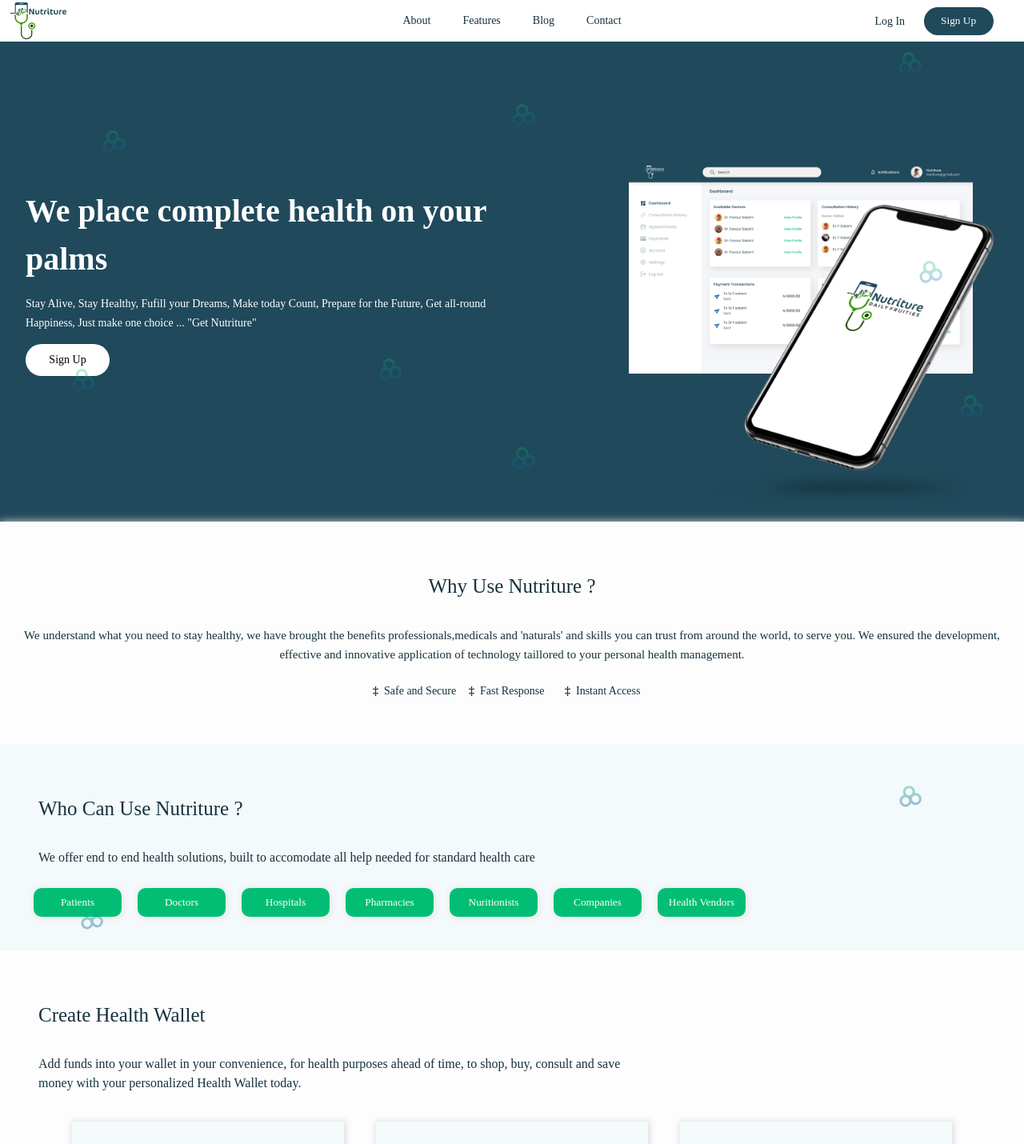
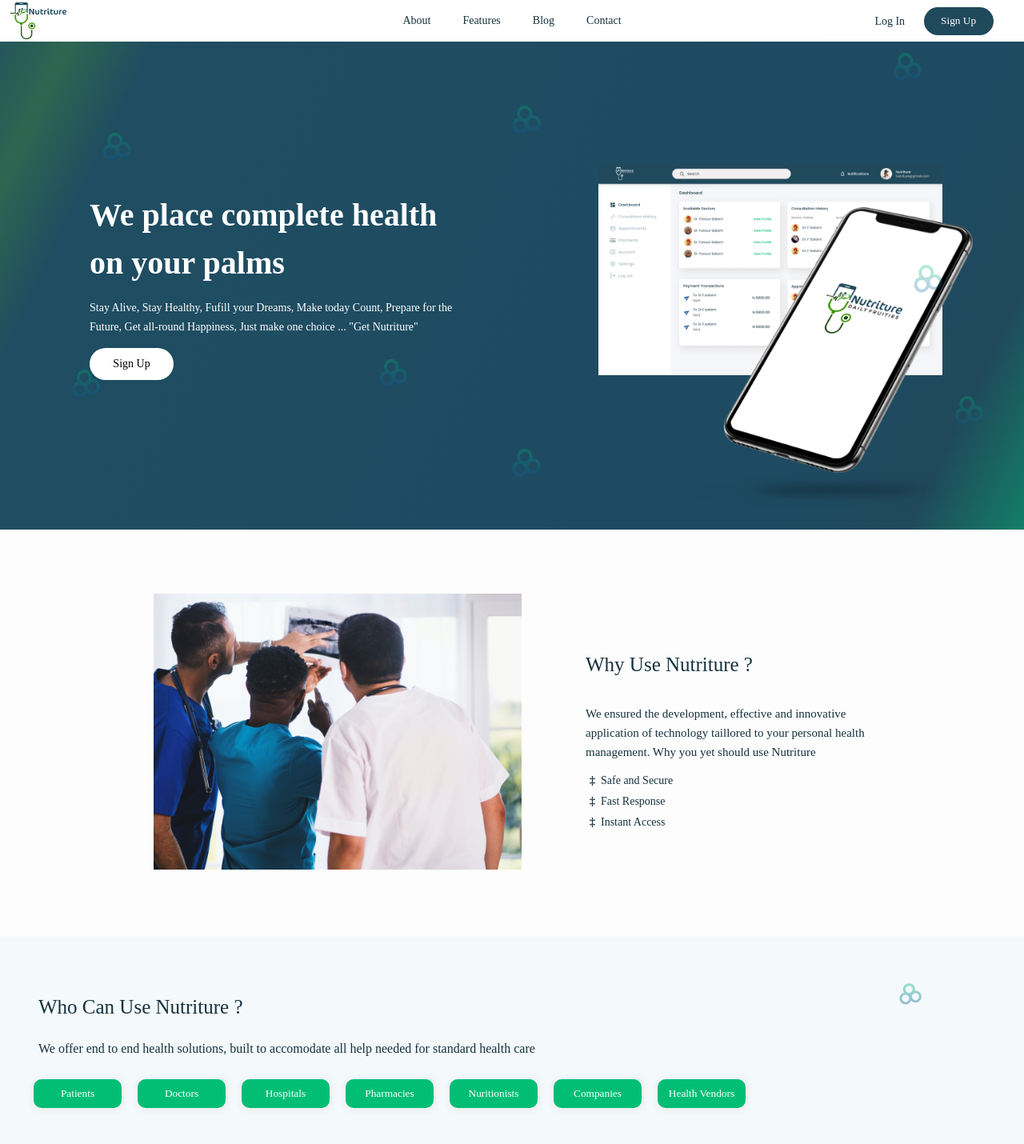
Before and after one commit to miriam-samuels/Nutriture, a React (Create React App) app: page / in a window 1280 px wide. Shown: the top 1430 px of the page at 80% size. Built offline with nearby package versions, Linux system fonts and the light colour scheme.

Commit message:
little changes

```diff
--- a/src/App.css
+++ b/src/App.css
@@ -23,13 +23,14 @@
    */
 #heroBg{
   margin: 0;
-  background-color: #20495B;
+  /* background-color: #20495B; */
+  background: linear-gradient(115.51deg, #1E4B62 -2.19%, #2D6650 6.95%, #1F4D61 13.72%, #1E4B62 66.86%, #1E4B62 80.35%, #20495B 90.78%, #02BE75 110.88%);
   position: relative;
   display: block;
 }
 #heroBg .union{
   position: absolute;
-  width: 28.82px;
+  width: 35.82px;
   opacity: 70%;
 }
 #heroBg .union1{
@@ -162,21 +163,22 @@
 #why{
   position: relative;
   box-shadow: 1px 1px 10px 1px #D8D8D8;
-  padding: 2em 0;
-  width: 100%;
-  margin: auto;
+  padding: 1em 0;
+  width: 90%;
+  margin:4em auto;
 }
 #why .whyImg {
   display: none;
  }
+
  #why .whyWords{
-  text-align: center;
   padding: 0em 1em;
  }
  #why .whyWords h3{
   font-weight: 500;
   font-size: 25px;
   line-height: 48px;
+  text-align: center;
 
  }
  #why .whyWords p{
@@ -197,7 +199,7 @@
   font-weight: bolder;
   display: inline-block;
   width: 1em;
-  margin-left: -1em;
+  margin-left: -2.5em;
 }
   /*
   =========================
@@ -207,7 +209,7 @@
 #who{
   position: relative;
   background-color: #F4F9FB;
-  padding:2em 0;
+  padding:4em 0;
   text-align: center;
  }
 .whoWords{
@@ -219,6 +221,7 @@
   font-weight: 500;
   line-height: 48px;
   font-size: 25px;
+  margin: 0;
  }
  #who .whoWords p{
   font-weight: normal;
@@ -309,7 +312,7 @@
 #benefits{
   background-color: #F4F9FB;
       position: relative;
-      padding:2em 1em ;
+      padding:4em 1em ;
     }
     #benefits .ellipse{
       display: none;
@@ -326,6 +329,7 @@
       font-weight: 500;
       font-size: 25px;
       line-height: 48px;
+      margin: 0;
     }
     #benefits .benefitWords p{
       font-weight: normal;
@@ -348,32 +352,26 @@
       line-height: 24px;
       margin: 30px 10px 5px 10px;
     }
-    #who .union10{
-      position: absolute;
-      width: 28.03px;
-      height: 27.3px;
-      left: 100.98px;
-      bottom: 10%;
-    }
     #benefits .union11{
       position: absolute;
       width: 28.03px;
       height: 27.3px;
       left: 10%;
-      bottom: 20%;
+      bottom: 40%;
     }
     #benefits .union12{
       position: absolute;
       width: 28.03px;
       height: 27.3px;
       left: 100.98px;
-      bottom: 12%;
+      bottom: 25%;
     }
     #benefits .union13{
       position: absolute;
       width: 28.03px;
       height: 27.3px;
       left: 10%;
+      bottom: 14%;
     }
 /*
   ==============================
@@ -570,6 +568,7 @@
 #heroBg .heroContent{
   height: 600px;
 }
+
 #healthWallet  .healthTabs .tabs{
   width: 224px;
 }
@@ -604,6 +603,7 @@
     height: 500px;
     display: flex;
     align-items: center;
+    justify-content: center;
   }
   #heroBg .heroContent .heroWords{
     width: 98%;
@@ -623,15 +623,37 @@
     position: absolute;
     width: 300px;
     right: 4%;
-    top: 26%;
+    top: 23%;
   }
   #heroBg .heroContent .heroImg .hero1{
     display: block;
     position: absolute;
     width: 250px;
     right: 2%;
-    top: 37%;
+    top: 35%;
   }
+  #why{
+    box-shadow: none;
+    width: 89%;
+    display: flex;
+    align-items: center;
+    justify-content: center;
+  }
+  #why .whyImg {
+    display: block;
+   }
+   #why .whyImg img{
+    width: 350px;
+  }
+  #why .whyWords{
+    padding: 0em 0 0 2em;
+   }
+   #why .whyWords h3{
+    text-align: left;
+   }
+   #why .whyWords li{
+    display: block;
+   }
   .whoWords{
     width: 70%;
     padding: 0 2em;
@@ -703,19 +725,27 @@
   }
   #heroBg .heroContent .heroWords{
     margin: 0 2em;
+    width: 70%;
   }
   #heroBg .heroContent .heroImg .hero2{
     position: absolute;
     width: 400px;
-    right: 4%;
+    right: 7%;
     top: 25%;
   }
   #heroBg .heroContent .heroImg .hero1{
     display: block;
     position: absolute;
     width: 300px;
-    right: 2%;
+    right: 4%;
     top: 37%;
+  }
+  #why{
+    box-shadow: none;
+    width: 80%;
+  }
+  #why .whyImg img{
+    width: 400px;
   }
   #who{
     text-align: left;
@@ -745,21 +775,35 @@
 }
 @media (min-width:1200px){
   #heroBg .heroContent{
-    height: 600px;
+    height: 610px;
   }
   #heroBg .heroContent .heroWords{
-    width: 85%;
+    width: 55%;
+    margin: 0 0 0 7em;
   }
   #heroBg .heroContent .heroImg .hero2{
     width: 430px;
-    right: 5%;
+    right: 8%;
     top: 22%;
   }
   #heroBg .heroContent .heroImg .hero1{
     width: 360px;
-    right: 3%;
+    right: 5%;
     top: 34%;
   }
+  #why{
+    box-shadow: none;
+    width: 70%;
+    display: flex;
+  }
+  #why .whyImg img{
+    width: 460px;
+  }
+  #why .whyWords{
+    text-align: left;
+    width: 40%;
+    padding: 0em 0 0 5em;
+   }
   .whoWords{
     padding: 0 3em;
   }
@@ -767,10 +811,7 @@
     width: 60%;
     padding: 0 2em;
   }
-  #healthWallet  .healthTabs .tabs{
-    width: 300px;
-    margin: 20px;
-  }
+
   #benefits .benefitWords{
     padding: 0 2em;
   }
@@ -779,7 +820,7 @@
     text-align: center;
   }
   #resources .resourcesWords{
-    width: 70%;
+    width: 60%;
     padding: 0 2em;
   }
   #resources .resourcesTabs .tab{
@@ -799,17 +840,36 @@
     height: 650px;
   }
   #heroBg .heroContent .heroWords{
-    margin: 0 3em;
+    width: 50%;
+    margin: 0 0 0 8em;
   }
   #heroBg .heroContent .heroImg .hero2{
     position: absolute;
-    width: 500px;
-    right: 6%;
+    width: 520px;
+    right: 10%;
     top: 20%;
   }
   #heroBg .heroContent .heroImg .hero1{
-    width: 400px;
-    right: 4%;
+    width: 410px;
+    right: 6%;
     top: 35%;
   }
+  #healthWallet .walletWords{
+    width: 50%;
+  }
+  #healthWallet  .healthTabs .tabs{
+    width: 350px;
+    margin: 25px;
+  }
+  #benefits .benefitWords{
+    width: 40%;
+  }
+  #benefits .benefitBtns{
+    width: 60%;
+    text-align: center;
+    margin: auto;
+  }
+  #games .gamesWords{
+    width: 40%;
+  }
 }
--- a/src/components/home.js
+++ b/src/components/home.js
@@ -63,9 +63,9 @@
                     </div>
                     <div className="whyWords">
                         <h3>Why Use Nutriture ?</h3>
-                        <p>We understand what you need to stay healthy, we have brought the benefits professionals,medicals and 'naturals'
-                            and skills you can trust from around the world, to serve you. We ensured the development,
-                             effective and innovative application of technology taillored to your personal health management.                         </p>
+                        <p>We ensured the development, effective and innovative application of
+                            technology taillored to your personal health management. Why you yet should use
+                            Nutriture                        </p>
                         <ul>
                             <li className="whyItem">Safe and Secure</li>
                             <li className="whyItem">Fast Response</li>
--- a/src/components/patient.js
+++ b/src/components/patient.js
@@ -5,8 +5,7 @@
 import UpdatedComponent from "../components/mothercomp.js"
 export class patient extends Component {
     render() {
-        const {email,username,number,genotype,bloodgroup,height,weight,password,cpassword} = this.props;
-        const {emailChange,usernameChange,numberChange,genotypeChange,bloodgroupChange,heightChange,weightChange,passwordChange,cpasswordChange,formSubmitted} = this.props;
+        const {formSubmitted} = this.props;
         return (
             <div id="login">
                 <img src={Logo} alt="nutriture logo" className="logo" />
@@ -15,29 +14,29 @@
                     <p>Kindly fill in your details as requested</p>
                     <form onSubmit={formSubmitted}>
                         <label htmlFor="email">Email</label>
-                        <input type="email" id="email" value={email} onChange={emailChange} required />
+                        <input type="email" id="email" reqiured />
                         <span><label htmlFor="username">Username</label>
-                        <input type="text" id="username" value={username} onChange={usernameChange} required />
+                        <input type="text" id="username" required />
                         </span>
                         <span><label htmlFor="number">Phone Number</label>
-                        <input type="tel" id="number" value={number} onChange={numberChange} required />
+                        <input type="tel" id="number" required />
                         </span>
                         <span><label htmlFor="genotype">Genotype</label>
-                        <input type="text" id="genotype" value={genotype} onChange={genotypeChange} required />
+                        <input type="text" id="genotype" required />
                         </span>
                         <span><label htmlFor="bloodgroup">Blood Group</label>
-                        <input type="text" id="bloodgroup" value={bloodgroup} onChange={bloodgroupChange} required />
+                        <input type="text" id="bloodgroup" required />
                         </span>
                         <span><label htmlFor="height">Height</label>
-                        <input type="text" id="height" value={height} onChange={heightChange} required />
+                        <input type="text" id="height" required />
                         </span>
                         <span><label htmlFor="weight">Weight</label>
-                        <input type="text" id="weight" value={weight} onChange={weightChange} required />
+                        <input type="text" id="weight" required />
                         </span>
                         <label htmlFor="password">Password</label>
-                        <input type="password" id="password" value={password} onChange={passwordChange} required />
+                        <input type="password" id="password" required />
                         <label htmlFor="cpassword">Confirm Password</label>
-                        <input type="password" id="cpassword" value={cpassword} onChange={cpasswordChange} required />
+                        <input type="password" id="cpassword" required />
                         <br/><input type="checkbox" id="agree"/>
                         <label htmlFor="agree" className="agree">By signing up, you agree to our <span>terms of service</span></label>
                         <button type="submit">Sign Up</button><br/>
```
Also changed, not shown: src/acct.css (+122 -30 lines), src/components/userProfile.js (+112 -24 lines), src/Images/Dropdown.svg (added).
